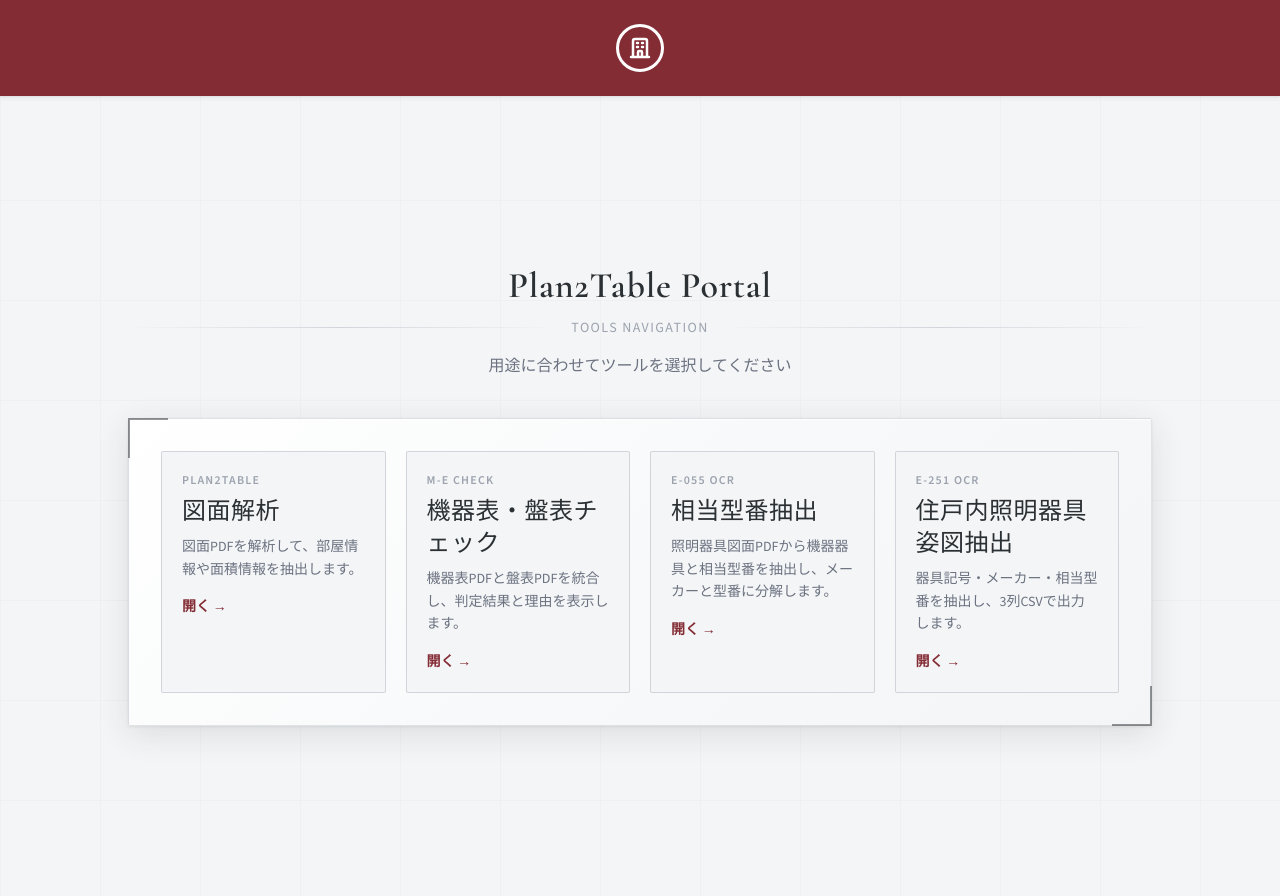
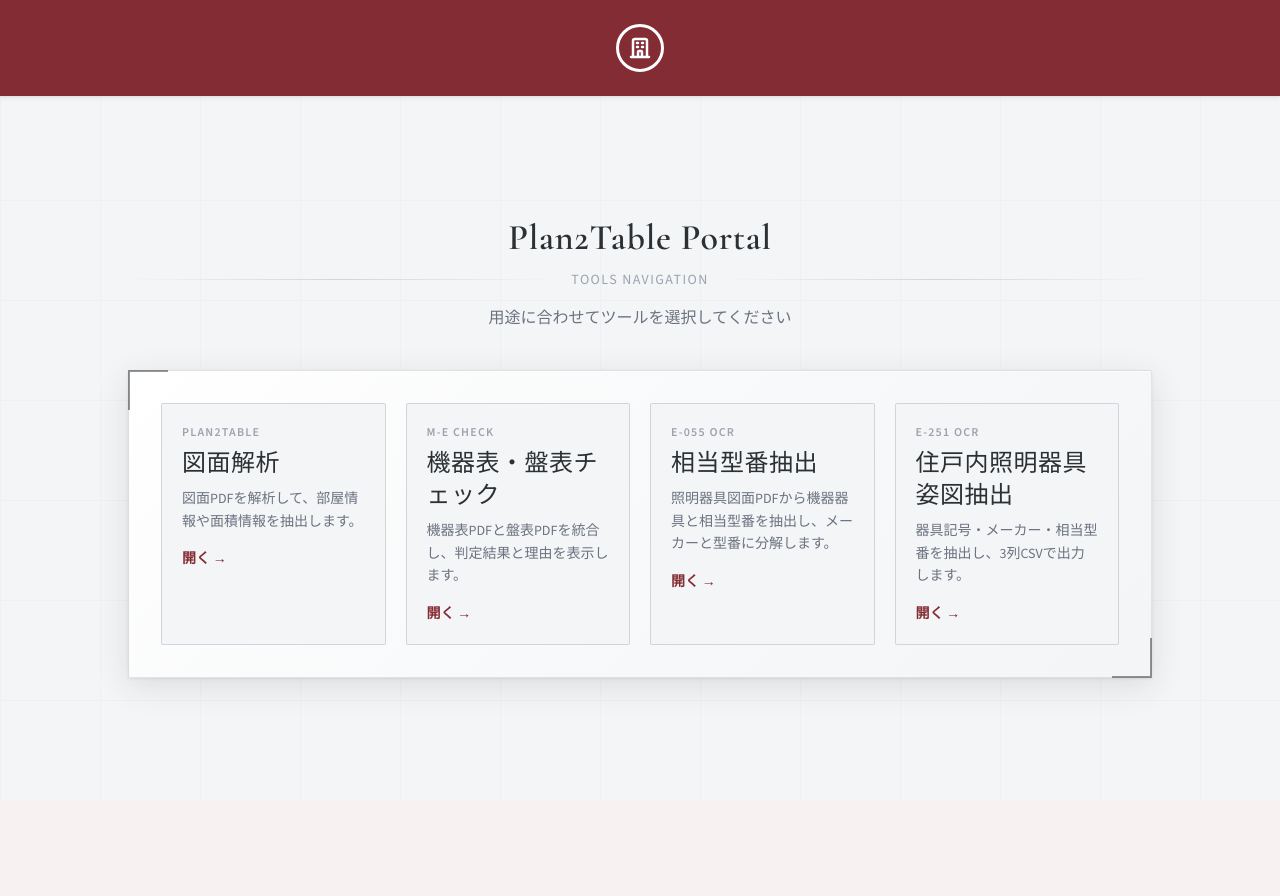
Before and after one commit to hayashi-antas/plan2table, a FastAPI app: page / in a window 1280 px wide. After the commit the page ends 704 px from the top, so only its background shows below. Run offline with FastAPI, Linux system fonts and the light colour scheme; some libraries are stand-ins or nearby versions.

Commit message:
fix(ui): ヘッダー付きレイアウトでメインをオーバーフローなく中央寄せ
- body を flex flex-col にし、ラッパーを min-h-screen から flex-1 に変更
- メイン領域がヘッダー高さを除いた残りを占有し、縦中央が視口内に収まるようにする

Made-with: Cursor

```diff
--- a/templates/area.html
+++ b/templates/area.html
@@ -42,7 +42,7 @@
     </script>
     <link rel="stylesheet" href="/static/shared-ui.css">
 </head>
-<body class="min-h-screen blueprint-grid">
+<body class="min-h-screen flex flex-col blueprint-grid">
     <header class="brand-header">
         <a href="/" aria-label="トップページへ">
             <div class="brand-header-icon">
@@ -52,7 +52,7 @@
             </div>
         </a>
     </header>
-    <div class="min-h-screen flex flex-col items-center justify-center p-4 md:p-8 relative z-10">
+    <div class="flex-1 flex flex-col items-center justify-center p-4 md:p-8 relative z-10">
 
         <!-- Main Container -->
         <div class="w-full max-w-4xl">
--- a/templates/develop.html
+++ b/templates/develop.html
@@ -39,7 +39,7 @@
   </script>
   <link rel="stylesheet" href="/static/shared-ui.css">
 </head>
-<body class="min-h-screen blueprint-grid">
+<body class="min-h-screen flex flex-col blueprint-grid">
   <header class="brand-header">
     <a href="/" aria-label="トップページへ">
       <div class="brand-header-icon">
@@ -49,7 +49,7 @@
       </div>
     </a>
   </header>
-  <div class="min-h-screen flex flex-col items-center justify-center p-4 md:p-8 relative z-10">
+  <div class="flex-1 flex flex-col items-center justify-center p-4 md:p-8 relative z-10">
     <div class="w-full max-w-6xl">
       <header class="text-center mb-10">
         <h1 class="heading-serif text-3xl md:text-4xl font-semibold text-ink mb-3">M-E-Check Develop</h1>
--- a/templates/e-055.html
+++ b/templates/e-055.html
@@ -39,7 +39,7 @@
   </script>
   <link rel="stylesheet" href="/static/shared-ui.css">
 </head>
-<body class="min-h-screen blueprint-grid">
+<body class="min-h-screen flex flex-col blueprint-grid">
   <header class="brand-header">
     <a href="/" aria-label="トップページへ">
       <div class="brand-header-icon">
@@ -49,7 +49,7 @@
       </div>
     </a>
   </header>
-  <div class="min-h-screen flex flex-col items-center justify-center p-4 md:p-8 relative z-10">
+  <div class="flex-1 flex flex-col items-center justify-center p-4 md:p-8 relative z-10">
     <div class="w-full max-w-4xl">
       <header class="text-center mb-10">
         <h1 class="heading-serif text-3xl md:text-4xl font-semibold text-ink mb-3">E-055 相当型番抽出</h1>
--- a/templates/e-251.html
+++ b/templates/e-251.html
@@ -39,7 +39,7 @@
   </script>
   <link rel="stylesheet" href="/static/shared-ui.css">
 </head>
-<body class="min-h-screen blueprint-grid">
+<body class="min-h-screen flex flex-col blueprint-grid">
   <header class="brand-header">
     <a href="/" aria-label="トップページへ">
       <div class="brand-header-icon">
@@ -49,7 +49,7 @@
       </div>
     </a>
   </header>
-  <div class="min-h-screen flex flex-col items-center justify-center p-4 md:p-8 relative z-10">
+  <div class="flex-1 flex flex-col items-center justify-center p-4 md:p-8 relative z-10">
     <div class="w-full max-w-4xl">
       <header class="text-center mb-10">
         <h1 class="heading-serif text-3xl md:text-4xl font-semibold text-ink mb-3">E-251 住戸内照明器具姿図抽出</h1>
--- a/templates/index.html
+++ b/templates/index.html
@@ -34,7 +34,7 @@
   </script>
   <link rel="stylesheet" href="/static/shared-ui.css">
 </head>
-<body class="min-h-screen blueprint-grid">
+<body class="min-h-screen flex flex-col blueprint-grid">
   <header class="brand-header">
     <a href="/" aria-label="トップページへ">
       <div class="brand-header-icon">
@@ -44,7 +44,7 @@
       </div>
     </a>
   </header>
-  <div class="min-h-screen flex flex-col items-center justify-center p-4 md:p-8 relative z-10">
+  <div class="flex-1 flex flex-col items-center justify-center p-4 md:p-8 relative z-10">
     <main class="w-full max-w-5xl">
       <header class="text-center mb-10">
         <h1 class="heading-serif text-3xl md:text-4xl font-semibold text-ink mb-3">Plan2Table Portal</h1>
--- a/templates/me-check.html
+++ b/templates/me-check.html
@@ -39,7 +39,7 @@
   </script>
   <link rel="stylesheet" href="/static/shared-ui.css">
 </head>
-<body class="min-h-screen blueprint-grid">
+<body class="min-h-screen flex flex-col blueprint-grid">
   <header class="brand-header">
     <a href="/" aria-label="トップページへ">
       <div class="brand-header-icon">
@@ -49,7 +49,7 @@
       </div>
     </a>
   </header>
-  <div class="min-h-screen flex flex-col items-center justify-center p-4 md:p-8 relative z-10">
+  <div class="flex-1 flex flex-col items-center justify-center p-4 md:p-8 relative z-10">
     <div class="w-full max-w-7xl">
       <header class="text-center mb-10">
         <h1 class="heading-serif text-3xl md:text-4xl font-semibold text-ink mb-3">M-E-Check</h1>
```
